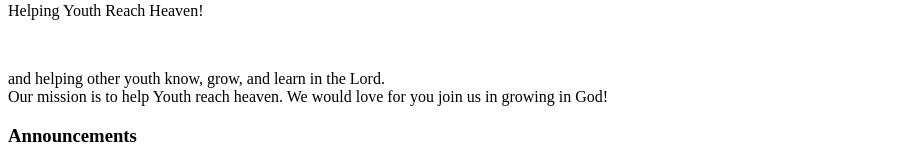
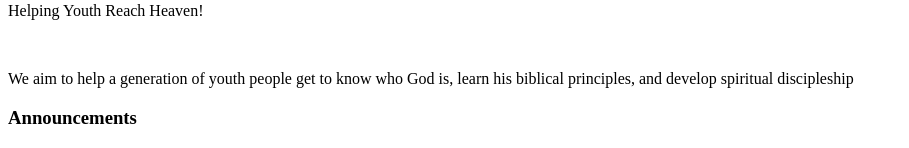
Before and after one commit to bsarango/fds_youth_site, a React (Vite) app: page / in a window 1280 px wide. Shown: the part 232-380 px from the top of the page, without its empty margins (0-909 px from the left). Built offline with nearby package versions, Linux system fonts and the light colour scheme.

Commit message:
p tag innertext updated

```diff
--- a/src/components/About.jsx
+++ b/src/components/About.jsx
@@ -7,9 +7,8 @@ function About(){
             <div className="about-text-container">
                 <p>Helping Youth Reach Heaven! </p><br></br>
                 <p>
-                    and helping other youth know, grow, and learn in the Lord. <br></br>
-                    Our mission is to help Youth reach heaven. We would love for
-                    you join us in growing in God!
+                    We aim to help a generation of youth people get to know who God is, learn his biblical principles, and develop spiritual discipleship
+
                 </p>
             </div>
 
```
